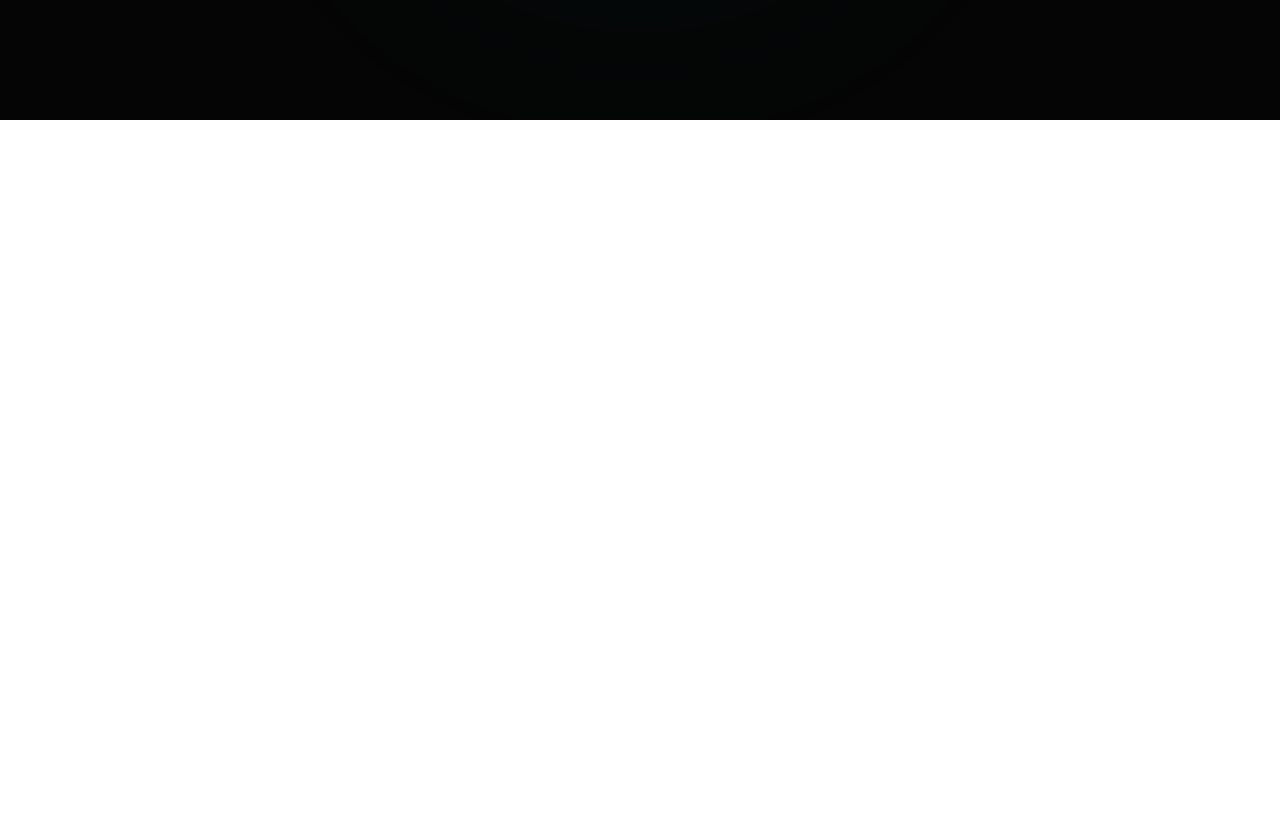
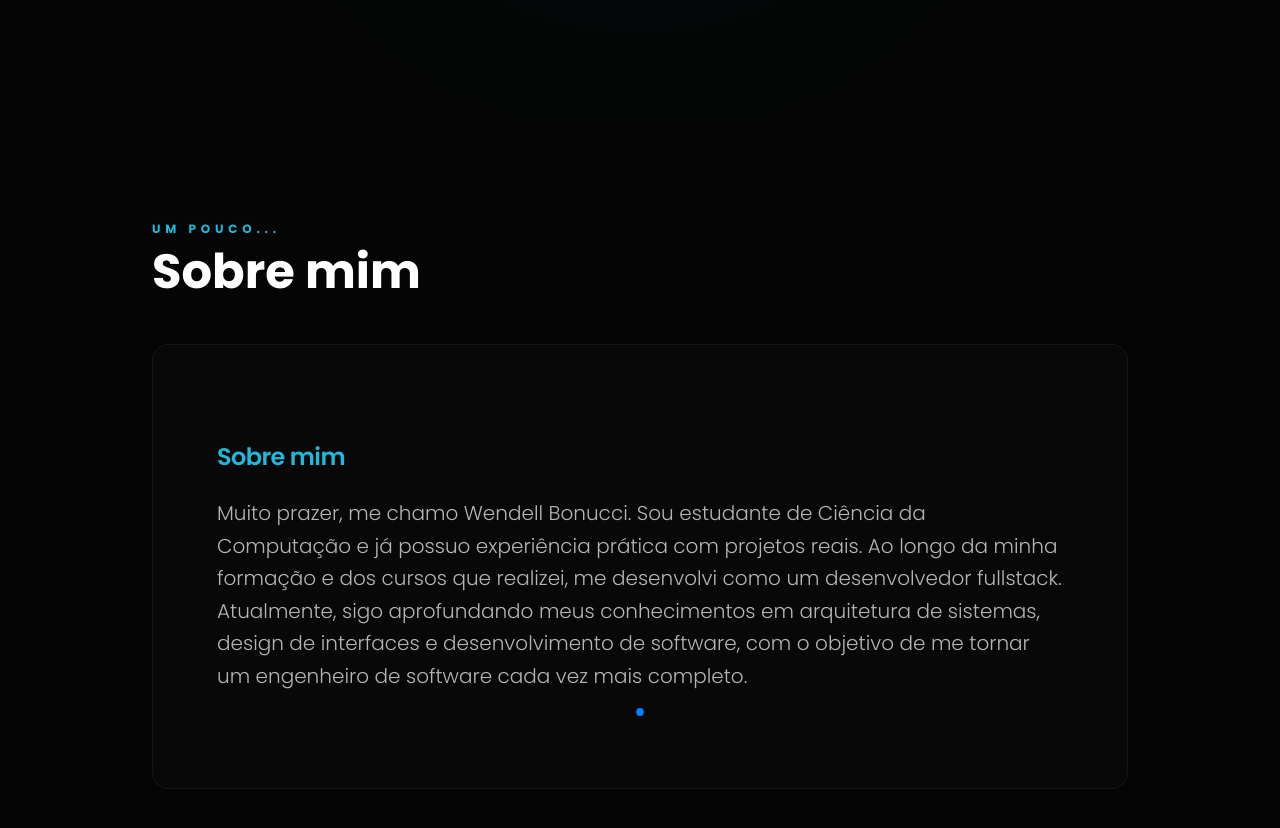
Before and after one commit to WendelBonucci/portfolio-dev, a Next.js app: page / in a window 1280 px wide. Shown: the part 680-1508 px from the top of the page. Before the commit the page ends 800 px from the top, so only its background shows below. Built offline with nearby package versions, Linux system fonts and the light colour scheme.

Commit message:
Criação do sessão de sobre
Criei a sessão sobre, com um carrossel em swiper muito simples que já tenho costume de usar em outros projetos.

```diff
--- a/src/components/Home/HomeMain.tsx
+++ b/src/components/Home/HomeMain.tsx
@@ -1,9 +1,11 @@
 import ContentInitial from "./sections/ContentInitial"
+import AboutHome from "./sections/AboutHome"
 
 export default function HomeMain() {
     return (
         <main className='w-full h-full flex flex-col'>
             <ContentInitial />
+            <AboutHome />
         </main>
     )
 }
--- a/src/components/Home/sections/AboutHome.tsx
+++ b/src/components/Home/sections/AboutHome.tsx
@@ -1,9 +1,61 @@
-import React from 'react'
+"use client"
+import { Swiper, SwiperSlide } from "swiper/react";
+import { Autoplay, Pagination, } from "swiper/modules";
+
+import "swiper/css";
+import "swiper/css/pagination";
+import "swiper/css/effect-fade";
 
 export default function AboutHome() {
+    type ItemType = {
+        id: number;
+        title: string;
+        text: string;
+    }
+
+    const About: ItemType[] = [
+        { id: 1, title: 'Sobre mim', text: 'Muito prazer, me chamo Wendell Bonucci. Sou estudante de Ciência da Computação e já possuo experiência prática com projetos reais. Ao longo da minha formação e dos cursos que realizei, me desenvolvi como um desenvolvedor fullstack. Atualmente, sigo aprofundando meus conhecimentos em arquitetura de sistemas, design de interfaces e desenvolvimento de software, com o objetivo de me tornar um engenheiro de software cada vez mais completo.' },
+        { id: 2, title: 'Meu Objetivo', text: 'Meu objetivo é trabalhar continuamente com desenvolvimento de software, criando soluções eficientes e inovadoras. Busco utilizar inteligência artificial para automatizar processos, gerar resultados significativos e contribuir para a melhoria contínua das operações das empresas e dos projetos em que atuo, sempre entregando o melhor resultado possível para o cliente.' },
+        { id: 3, title: 'Conhecimento e Projetos', text: 'Já atuei com os ERPs Sankhya e Bling, trabalhando diretamente no desenvolvimento e customização dessas plataformas. Atualmente, atuo como freelancer, desenvolvendo lojas virtuais, sites institucionais, agentes de IA e soluções personalizadas para clientes de pequeno, médio e grande porte. Estou em constante evolução, buscando sempre entregar soluções eficientes e gerar os melhores resultados para cada empresa.' },
+    ]
+
     return (
-        <section className=''>
+        <section id="sobre" className="w-full py-24 bg-background overflow-hidden">
+            <div className="max-w-5xl mx-auto px-6">
 
+                <div className="mb-12" data-aos="fade-up">
+                    <span className="text-blue text-xs uppercase tracking-[0.4em] font-bold">Um pouco...</span>
+                    <h2 className="text-white text-4xl md:text-5xl font-bold mt-2">Sobre mim</h2>
+                </div>
+
+                <div
+                    className="bg-black/40 border border-white/5 p-8 md:p-16 rounded-2xl backdrop-blur-sm shadow-2xl"
+                    data-aos="fade-up"
+                    data-aos-delay="200"
+                >
+                    <Swiper
+                        modules={[Autoplay, Pagination,]}
+                        effect="fade"
+                        speed={800}
+                        autoplay={{ delay: 6000, disableOnInteraction: false }}
+                        pagination={{ clickable: true, dynamicBullets: true }}
+                        className="pb-12 mySwiper"
+                    >
+                        {About.map((item) => (
+                            <SwiperSlide key={item.id} className="bg-transparent">
+                                <div className="flex flex-col gap-6 py-8">
+                                    <h3 className="text-blue text-2xl font-semibold tracking-tight">
+                                        {item.title}
+                                    </h3>
+                                    <p className="text-white/70 text-lg md:text-xl leading-relaxed font-light">
+                                        {item.text}
+                                    </p>
+                                </div>
+                            </SwiperSlide>
+                        ))}
+                    </Swiper>
+                </div>
+            </div>
         </section>
     )
 }
--- a/src/components/layout/Header/Header.tsx
+++ b/src/components/layout/Header/Header.tsx
@@ -44,7 +44,7 @@ export default function Header() {
         <header className={`fixed top-0 w-full h-20 z-50 transition-all duration-300
             ${!isHome ? "bg-background backdrop-blur-md shadow-lg" : ""}
              ${!isHome && scrolled ? "bg-background backdrop-blur-md shadow-lg" : ""}
-             ${isHome && !scrolled ? "bg-transparent" : ""}`}>
+             ${isHome && !scrolled ? "bg-background" : ""}`}>
             <section className="max-w-7xl mx-auto flex items-center justify-between h-full px-6 w-full">
                 <Logo />
                 {!isMobile && <Navgation />}
```
